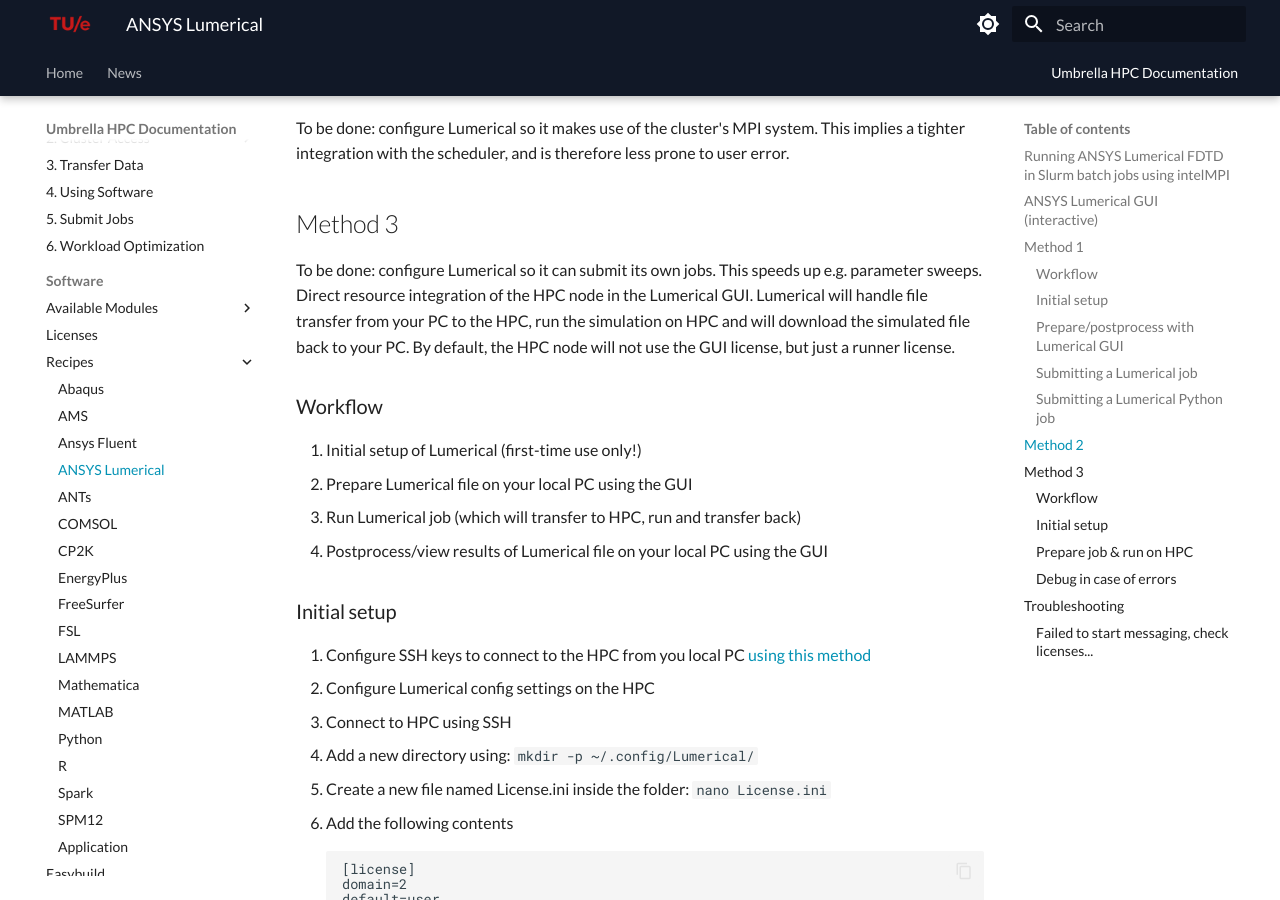
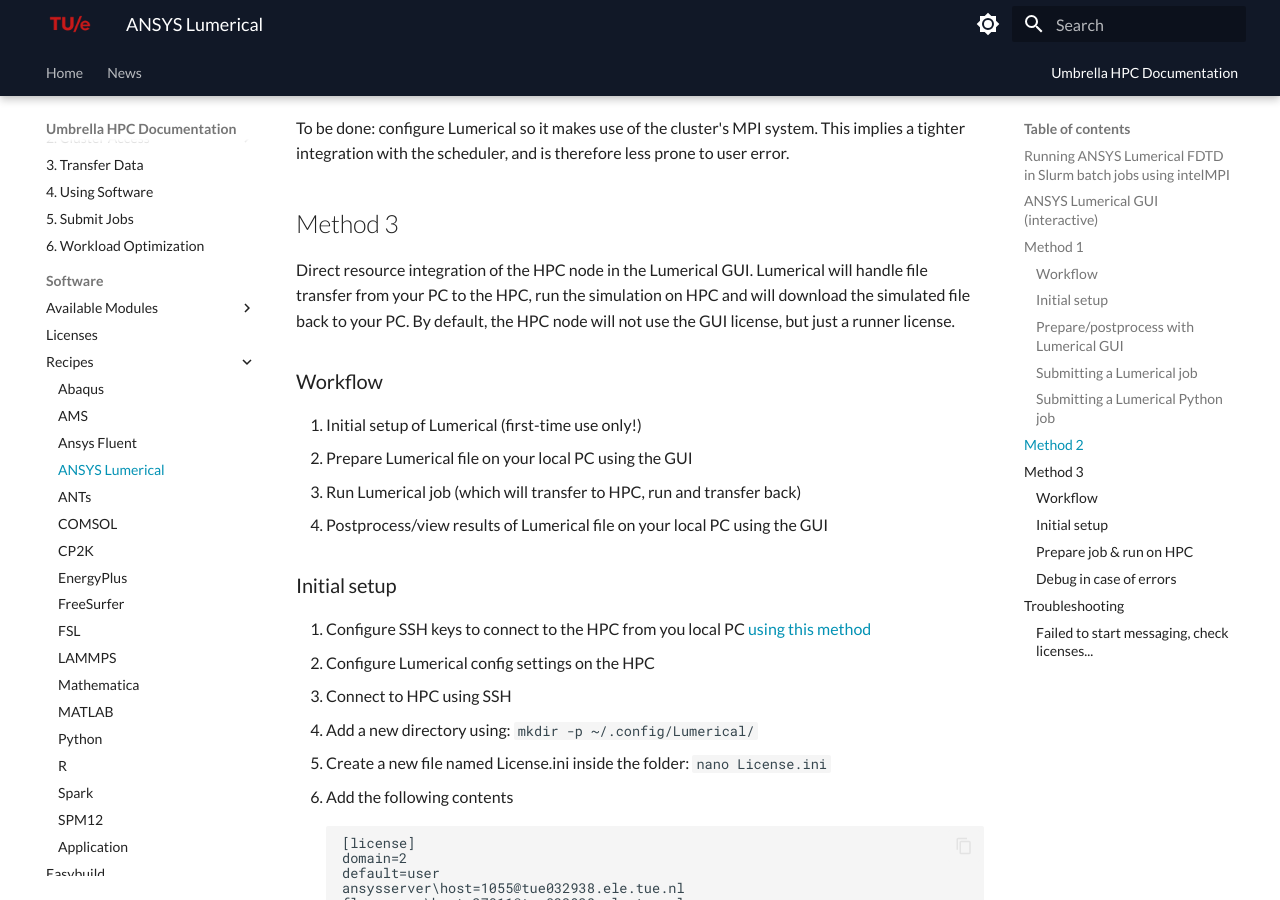
Before and after one commit to gferhpc/supercomputing.tue.nl, an MkDocs documentation site: the page built from pages/documentation/software/recipes/ansys_lumerical.md, in a window 1280 px wide and 900 px high, scrolled down 3479 px. Built offline with MkDocs 1.6.1 and Material for MkDocs 9.7.7, drawn with Linux system fonts in a browser that asks for light colours.

Commit message:
Update ansys_lumerical.md

```diff
--- a/pages/documentation/software/recipes/ansys_lumerical.md
+++ b/pages/documentation/software/recipes/ansys_lumerical.md
@@ -161,8 +161,6 @@
 
 ## Method 3
 
-To be done: configure Lumerical so it can submit its own jobs. This
-speeds up e.g. parameter sweeps.
 Direct resource integration of the HPC node in the Lumerical GUI. Lumerical will handle file transfer from your PC to the HPC, run the simulation on HPC and will download the simulated file back to your PC.
 By default, the HPC node will not use the GUI license, but just a runner license.
 
```
